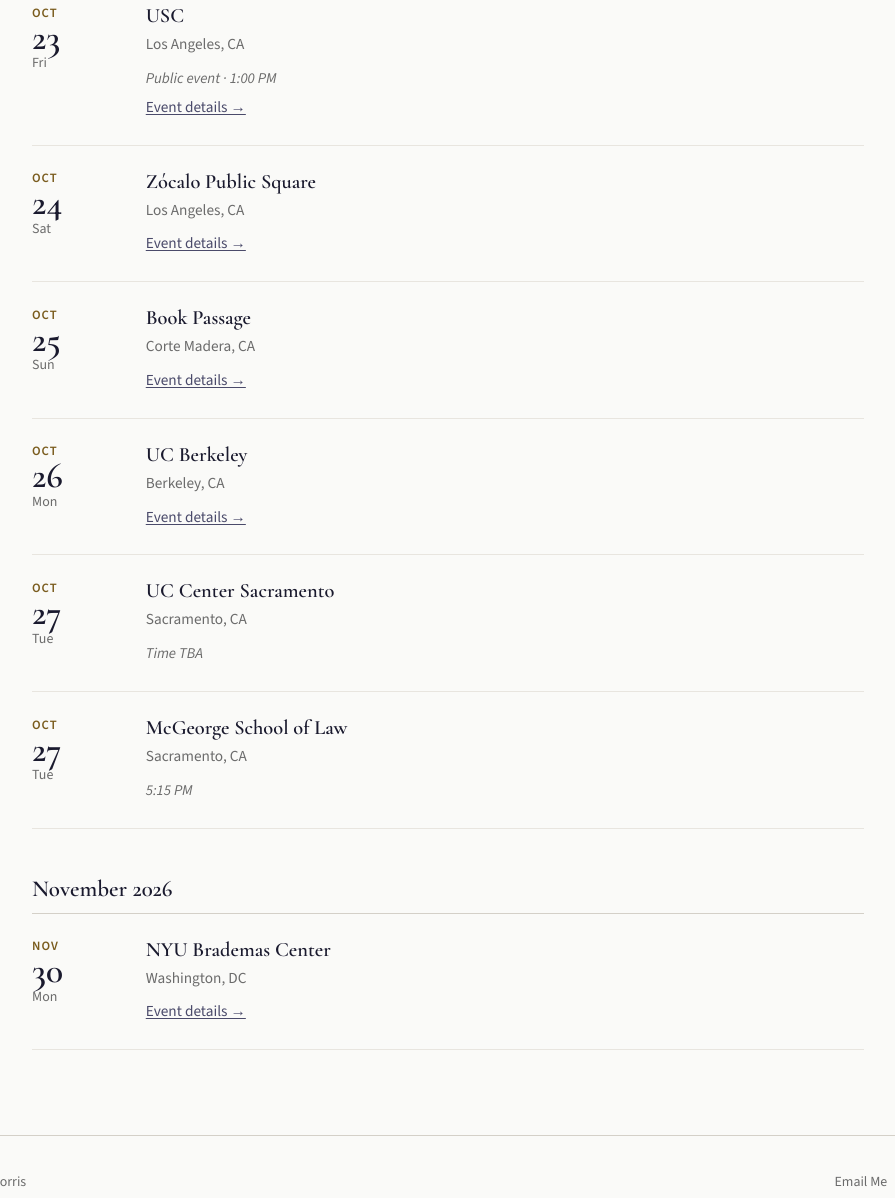
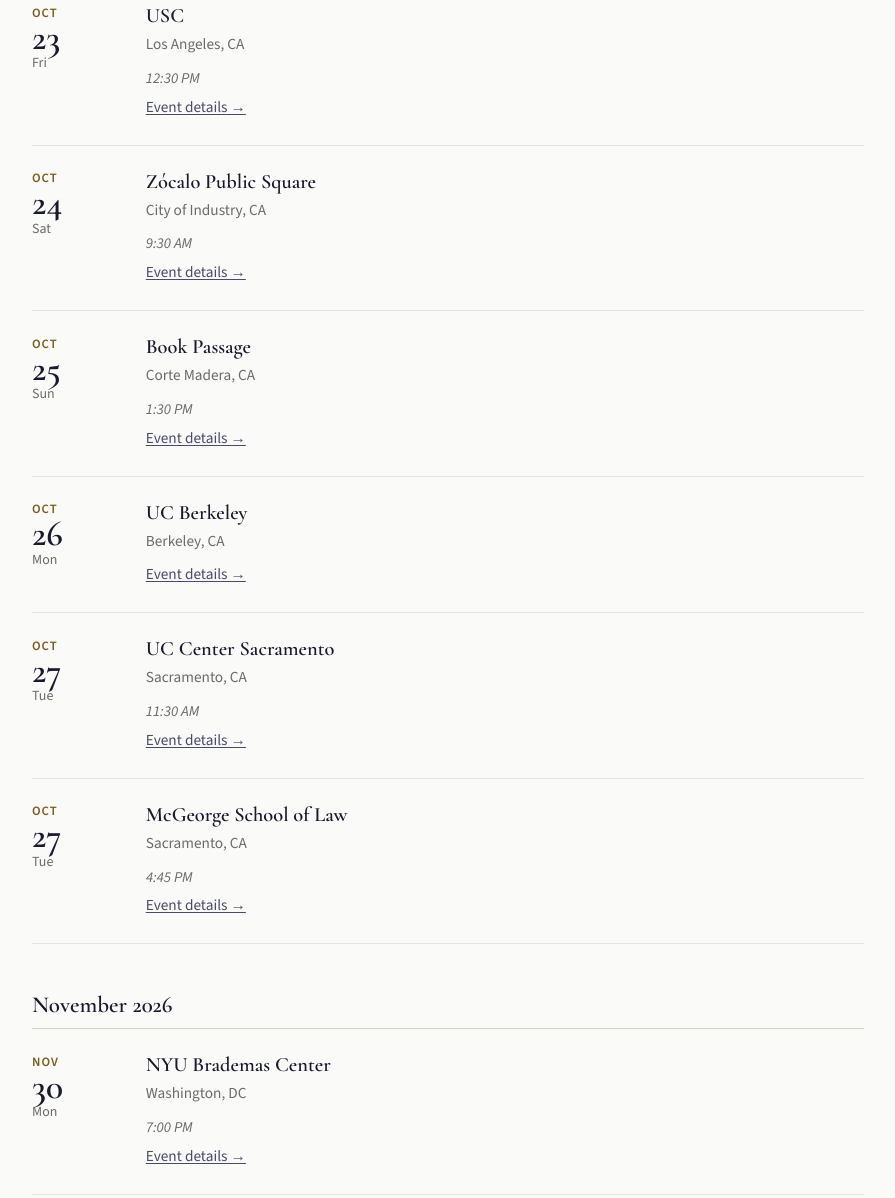
Before and after one commit to ktmorris/website, a plain HTML site: page events.html in a window 1280 px wide. Shown: the part 1738-2936 px from the top of the page, without its empty margins (192-1087 px from the left). Drawn offline with nearby package versions, Linux system fonts and the light colour scheme.

Commit message:
Update events.html

```diff
--- a/events.html
+++ b/events.html
@@ -167,7 +167,7 @@
           <div class="event-details">
             <h3 class="event-venue">USC</h3>
             <p class="event-location">Los Angeles, CA</p>
-            <p class="event-meta"><span class="event-time">Public event · 1:00 PM</span></p>
+            <p class="event-meta"><span class="event-time">12:30 PM</span></p>
             <p class="event-meta"><a href="https://www.eventbrite.com/e/in-conversation-an-american-problem-tickets-2002462852296" class="event-link">Event details &rarr;</a></p>
           </div>
         </div>
@@ -179,7 +179,8 @@
           </div>
           <div class="event-details">
             <h3 class="event-venue">Zócalo Public Square</h3>
-            <p class="event-location">Los Angeles, CA</p>
+            <p class="event-location">City of Industry, CA</p>
+            <p class="event-meta"><span class="event-time">9:30 AM</span></p>
             <p class="event-meta"><a href="https://www.zocalopublicsquare.org/is-california-voting-fair/" class="event-link">Event details &rarr;</a></p>
           </div>
         </div>
@@ -192,6 +193,7 @@
           <div class="event-details">
             <h3 class="event-venue">Book Passage</h3>
             <p class="event-location">Corte Madera, CA</p>
+            <p class="event-meta"><span class="event-time">1:30 PM</span></p>
             <p class="event-meta"><a href="https://bookpassage.com/event/kevin-t-morris-american-problem" class="event-link">Event details &rarr;</a></p>
           </div>
         </div>
@@ -216,7 +218,9 @@
           <div class="event-details">
             <h3 class="event-venue">UC Center Sacramento</h3>
             <p class="event-location">Sacramento, CA</p>
-            <p class="event-meta"><span class="event-time">Time TBA</span></p>
+            <p class="event-meta"><span class="event-time">11:30 AM</span></p>
+            <p class="event-meta"><a href="https://uccs.ucdavis.edu/events/discussion-american-problem-how-country-built-and-supreme-court-broke-voting-rights-act" class="event-link">Event details &rarr;</a></p>
+
           </div>
         </div>
         <div class="event-item">
@@ -228,7 +232,9 @@
           <div class="event-details">
             <h3 class="event-venue">McGeorge School of Law</h3>
             <p class="event-location">Sacramento, CA</p>
-            <p class="event-meta"><span class="event-time">5:15 PM</span></p>
+            <p class="event-meta"><span class="event-time">4:45 PM</span></p>
+            <p class="event-meta"><a href="https://www.acslaw.org/event/mcgeorge-the-future-of-voting-rights-in-the-u-s-and-california/" class="event-link">Event details &rarr;</a></p>
+
           </div>
         </div>
 
@@ -243,6 +249,7 @@
           <div class="event-details">
             <h3 class="event-venue">NYU Brademas Center</h3>
             <p class="event-location">Washington, DC</p>
+            <p class="event-meta"><span class="event-time">7:00 PM</span></p>
             <p class="event-meta"><a href="https://www.nyu.edu/community/government-affairs/study-of-congress/news-and-events/the-brademas-center---brennan-center-present--an-american-proble.html" class="event-link">Event details &rarr;</a></p>
           </div>
         </div>
```
